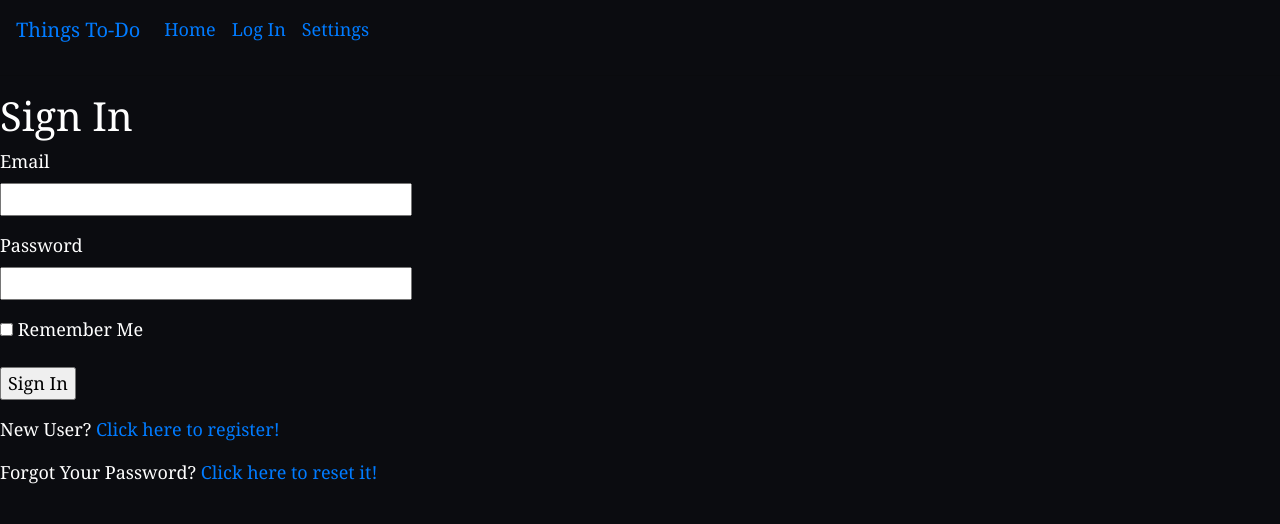
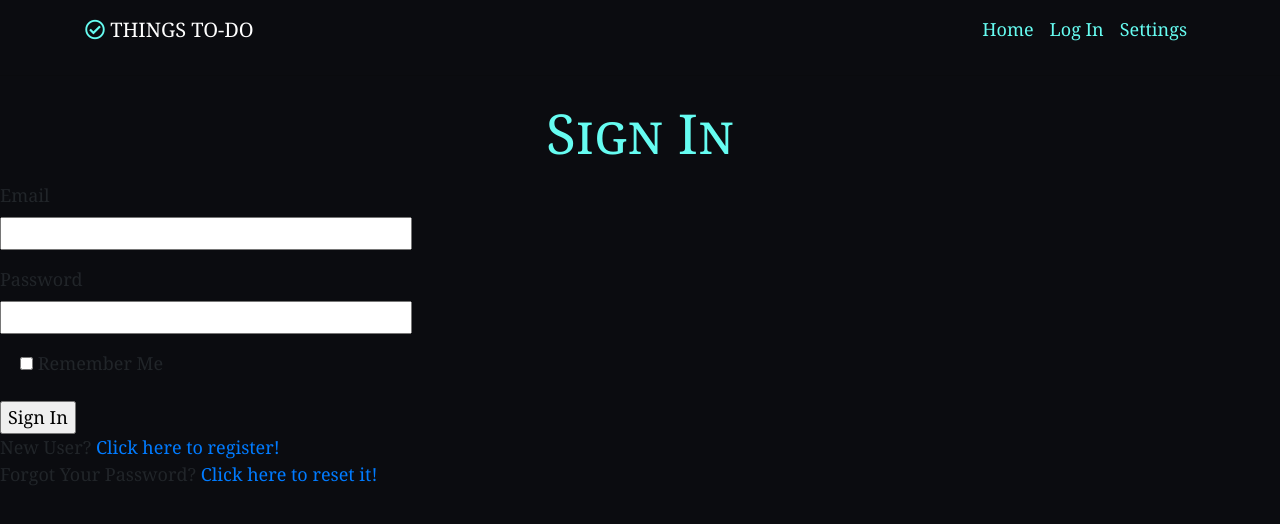
Before and after one commit to desmond-tuiyot/things-todo, a Flask app: page /login in a window 1280 px wide. Shown: the top 524 px of the page. Run offline with Flask 2, Linux system fonts and the light colour scheme; some libraries are stand-ins or nearby versions.

Commit message:
facelift to navigation bar and main page

```diff
--- a/app/static/css/main.css
+++ b/app/static/css/main.css
@@ -1,9 +1,28 @@
 body {
     font-size: 18px;
     alignment: center;
+    align-content: center;
     background: #0b0c10;
     font-family: Cambria;
 }
+
+/*********** NAVBAR ************************************/
+/* navbar brand icon styling */
+.navbar .navbar-brand i {
+    color: #66fcf1;
+}
+
+/* navbar links styling */
+#navbarNavAltMarkup a {
+    color: #66fcf1;
+    /*outline: #66fcf1 1px solid;*/
+}
+
+/* navbar toggler color */
+.navbar-toggler i {
+    color: #66fcf1;
+}
+
 
 form p, h1 {
     color: white;
@@ -12,13 +31,6 @@
 p {
     color: white;
 }
-/* set width for main div */
-.todo-main {
-    /*width: 100%;*/
-    max-width: 540px;
-    font-family: inherit;
-    /*margin-top: 20px;*/
-}
 
 .site-header {
     font-family: inherit;
@@ -26,41 +38,52 @@
     color: #45a29e;
 }
 
-.navbar {
-    color:inherit;
+/*********** MAIN - HOME ************************************/
+/* set width for main div */
+.todo-main {
+    max-width: 540px;
+    font-family: inherit;
+    margin-top: 100px;
+    margin-bottom: 100px;
+}
 
+.todo-form-header {
+    padding:8px;
+    color: #66fcf1;
+    font-family: inherit;
+    font-size: calc(40px + (60 - 40) * ((100vw - 300px) / (1600 - 300)));
+    font-style: normal;
+    font-variant: small-caps;
+    font-weight: 400;
 }
 
 /* header and input prompt div styling */
 .todo-main .todo-header{
     padding:8px;
-    margin-top: 100px;
-    color: #45a29e;
-    opacity: 50%;
+    color: #66fcf1;
     font-family: inherit;
     font-size: calc(50px + (80 - 50) * ((100vw - 300px) / (1600 - 300)));
-    /*font-size: 80px;*/
     font-style: normal;
     font-variant: small-caps;
     font-weight: 400;
-    /*line-height: 80px;*/
 }
 
 .todo-main .todo-input {
     width: 100%;
     line-height: 32px;
-    border: #c5c6c7 1px solid;
+    border: #45a29e 1px solid;
     border-radius: 4px;
     padding: 8px;
     margin: 0;
-    color: #66fcf1;
+    /*color: #66fcf1;*/
+    color: white;
     background: #0b0c10;
     font-family: inherit;
 }
 
 .todo-main .todo-input:focus {
     outline: 0 solid transparent;
-    border: #c5c6c7 1px solid;
+    border: #45a29e 1px solid;
     padding: 8px;
     border-radius: 4px;
 }
@@ -68,12 +91,13 @@
 .todo-task {
     background: #0b0c10;
     color: white;
-    border-bottom: #66fcf1 1px solid;
+    border-bottom: #45a29e 1px solid;
+    border-radius: 4px;
     font-family: inherit;
 }
 
 .fa, .fas {
-    color: white;
+    color: #66fcf1;
 }
 /* Label, text input, and paragraph text, and date */
 
@@ -165,3 +189,8 @@
     background: #0b0c10;
     color: #66fcf1;
 }
+
+/*********** LOGIN FORMS ************************************/
+form {
+    align-content: center;
+}
--- a/app/static/js/main.js
+++ b/app/static/js/main.js
@@ -82,12 +82,15 @@
         $(this).parent().find(".todo-text").addClass("text-secondary todo-done");
         taskParent.addClass("list-group-item-light todo-completed").removeClass("todo-active");
         editTasks(taskParent.attr("id"), true);
+        // taskParent.find("i.fa-edit").css("color", "#45a29e")
+        // taskParent.find("i.fa-minus-circle").css("color", "#45a29e")
     }else {
         $(this).parent().find(".todo-text").removeClass("text-secondary todo-done");
         taskParent.addClass("todo-active").removeClass("list-group-item-light todo-completed");
         editTasks(taskParent.attr("id"), false);
+        // taskParent.find("i.fa-edit").addClass("icons-when-unchecked")
+        // taskParent.find("i.fa-minus-circle").addClass("icons-when-unchecked")
     }
-
 });
 
 // function to edit tasks
--- a/app/templates/base.html
+++ b/app/templates/base.html
@@ -7,35 +7,60 @@
     <meta name="viewport" content="width=device-width, initial-scale=1, shrink-to-fit=no">
 
     <!-- Bootstrap CSS -->
-      <link rel="stylesheet" href="https://stackpath.bootstrapcdn.com/bootstrap/4.5.0/css/bootstrap.min.css" integrity="sha384-9aIt2nRpC12Uk9gS9baDl411NQApFmC26EwAOH8WgZl5MYYxFfc+NcPb1dKGj7Sk" crossorigin="anonymous">
+    <link rel="stylesheet" href="https://stackpath.bootstrapcdn.com/bootstrap/4.5.0/css/bootstrap.min.css"
+          integrity="sha384-9aIt2nRpC12Uk9gS9baDl411NQApFmC26EwAOH8WgZl5MYYxFfc+NcPb1dKGj7Sk" crossorigin="anonymous">
     <!-- Font Awesome css -->
-      <link rel="stylesheet" href="https://use.fontawesome.com/releases/v5.8.1/css/all.css" integrity="sha384-50oBUHEmvpQ+1lW4y57PTFmhCaXp0ML5d60M1M7uH2+nqUivzIebhndOJK28anvf" crossorigin="anonymous">
+    <link rel="stylesheet" href="https://use.fontawesome.com/releases/v5.8.1/css/all.css"
+          integrity="sha384-50oBUHEmvpQ+1lW4y57PTFmhCaXp0ML5d60M1M7uH2+nqUivzIebhndOJK28anvf" crossorigin="anonymous">
     <!-- Custom CSS -->
     <link rel="stylesheet" type="text/css" href="{{ url_for('static', filename='css/main.css') }}">
 
     <title>Things To-Do</title>
 </head>
 <body>
+<header>
     <nav class="navbar navbar-expand-lg">
-      <a class="navbar-brand" href="#">Things To-Do</a>
+        <div class="container">
+            <!-- Brand Name & Icon -->
+            <span class="navbar-brand text-white mr-auto"><i class="far fa-check-circle"></i> THINGS TO-DO</span>
+
+            <!-- Bar - the navigation links toggle to this bar -->
             <button class="navbar-toggler" type="button" data-toggle="collapse" data-target="#navbarNavAltMarkup"
                     aria-controls="navbarNavAltMarkup" aria-expanded="false" aria-label="Toggle navigation">
                 <i class="fas fa-bars"></i>
             </button>
-      <div class="collapse navbar-collapse" id="navbarNavAltMarkup">
-          <div class="navbar-nav">
-              <a class="nav-item nav-link active" href="{{ url_for('home') }}">Home <span class="sr-only">(current)</span></a>
+
+            <!-- nav links -->
+            <div class="collapse navbar-collapse justify-content-end" id="navbarNavAltMarkup">
+                <ul class="navbar-nav">
+                    <li class="nav-item active">
+                        <a class="nav-item nav-link active" href="{{ url_for('home') }}">Home
+                            <span class="sr-only">(current)</span></a>
+                    </li>
                     {% if current_user.is_anonymous %}
+                        <li class="nav-item">
                             <a class="nav-item nav-link" href="{{ url_for('login') }}">Log In</a>
+                        </li>
                     {% else %}
-                  <a class="nav-item nav-link" href="{{ url_for('user', username=current_user.username) }}">Profile</a>
+                        <li class="nav-item">
+                            <a class="nav-item nav-link"
+                               href="{{ url_for('user', username=current_user.username) }}">Profile</a>
+                        </li>
+                        <li class="nav-item">
                             <a class="nav-item nav-link" href="{{ url_for('logout') }}">Log Out</a>
+                        </li>
                     {% endif %}
+
+                    <li class="nav-item">
                         <a class="nav-item nav-link" href="#">Settings</a>
+                    </li>
+                </ul>
             </div>
         </div>
     </nav>
+</header>
 <hr>
+<main>
     {% with messages = get_flashed_messages() %}
         {% if messages %}
             <ul class="text-info">
@@ -46,5 +71,6 @@
         {% endif %}
     {% endwith %}
     {% block content %}{% endblock content %}
+</main>
 </body>
 </html>
--- a/app/templates/login.html
+++ b/app/templates/login.html
@@ -1,28 +1,29 @@
 {% extends "base.html" %}
 {% block content %}
-    <h1>Sign In</h1>
+    <h1 class="todo-form-header text-center">Sign In</h1>
     <form action="" method="post" novalidate>
+        <div class="justify-content-center">
         {{ form.hidden_tag() }}
-        <p>
+        <div class="form-group">
             {{ form.email.label }} <br>
             {{ form.email(size=32) }} <br>
             {% for error in form.email.errors %}
                 <span class="text-danger">{{ error }}</span>
             {% endfor %}
-        </p>
-        <p>
+        </div>
+        <div class="form-group">
             {{ form.password.label }}<br>
             {{ form.password(size=32) }} <br>
             {% for error in form.password.errors %}
                 <span class="text-danger">{{ error }}</span>
             {% endfor %}
-        </p>
-        <p>{{ form.remember() }} {{ form.remember.label }}</p>
-        <p>{{ form.submit() }}</p>
-        <p>New User? <a href="{{ url_for('register') }}">Click here to register!</a></p>
-        <p>
-            Forgot Your Password?
+        </div>
+        <div class="form-group form-check">{{ form.remember() }} {{ form.remember.label }}</div>
+        <div>{{ form.submit() }}</div>
+        <div>New User? <a href="{{ url_for('register') }}">Click here to register!</a></div>
+        <div>Forgot Your Password?
             <a href="{{ url_for('reset_password_request') }}">Click here to reset it!</a>
-        </p>
+        </div>
+        </div>
     </form>
 {% endblock content %}
--- a/requirements.txt
+++ b/requirements.txt
@@ -4,8 +4,10 @@
 chardet==3.0.4
 click==7.1.2
 dnspython==1.16.0
+dominate==2.5.1
 email-validator==1.1.1
 Flask==1.1.2
+Flask-Bootstrap==3.3.7.1
 Flask-Login==0.5.0
 Flask-Mail==0.9.1
 Flask-Migrate==2.5.3
@@ -20,6 +22,7 @@
 MarkupSafe==1.1.1
 psycopg2==2.8.5
 PyJWT==1.7.1
+pyreadline==2.1
 python-dateutil==2.8.1
 python-dotenv==0.13.0
 python-editor==1.0.4
@@ -29,5 +32,6 @@
 SQLAlchemy==1.3.17
 twilio==6.42.0
 urllib3==1.25.9
+visitor==0.1.3
 Werkzeug==1.0.1
 WTForms==2.3.1
```
Also changed, not shown: app/templates/home.html (+8 -5 lines). Lines whose indentation alone changed are shown as unchanged.
